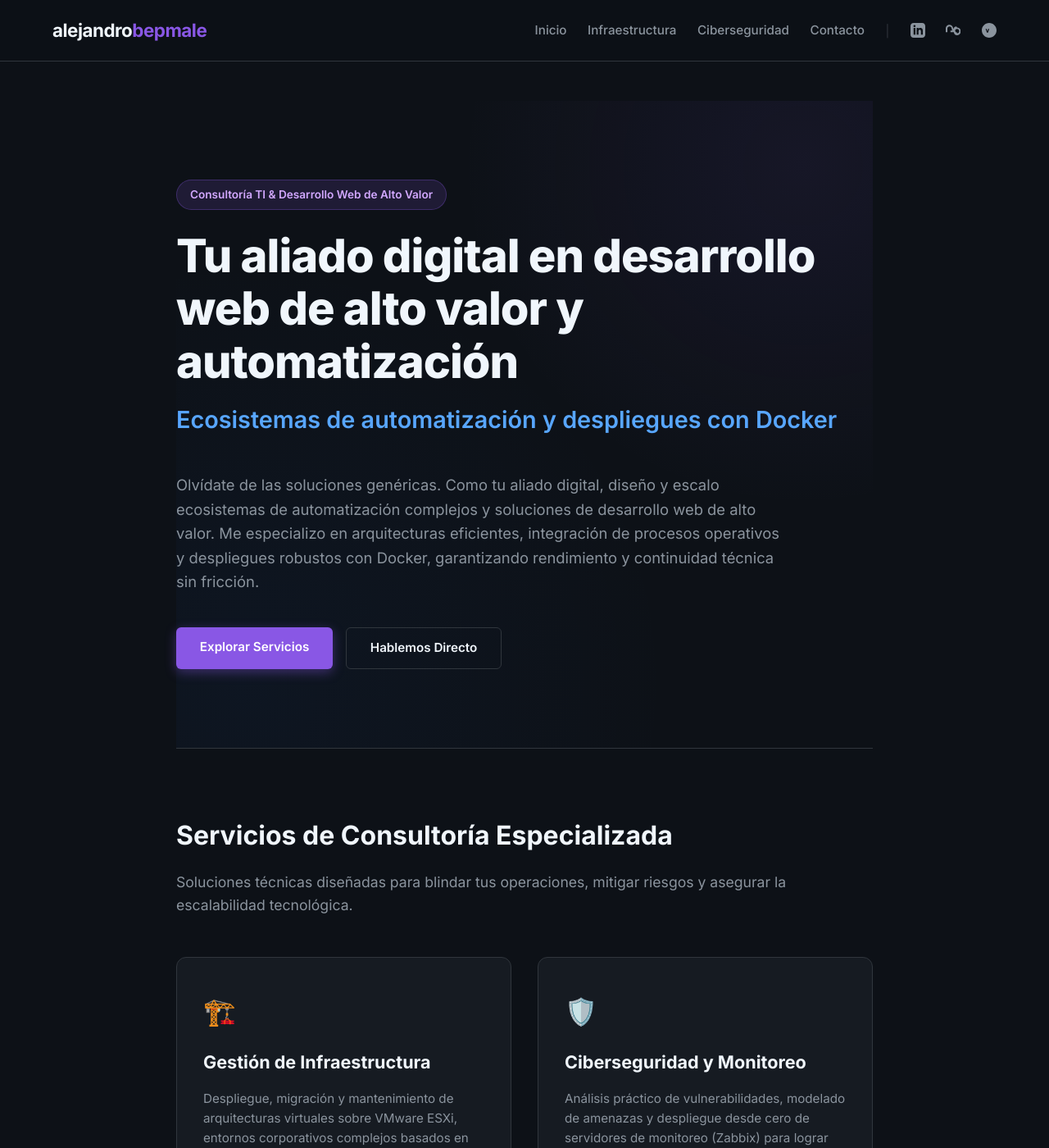
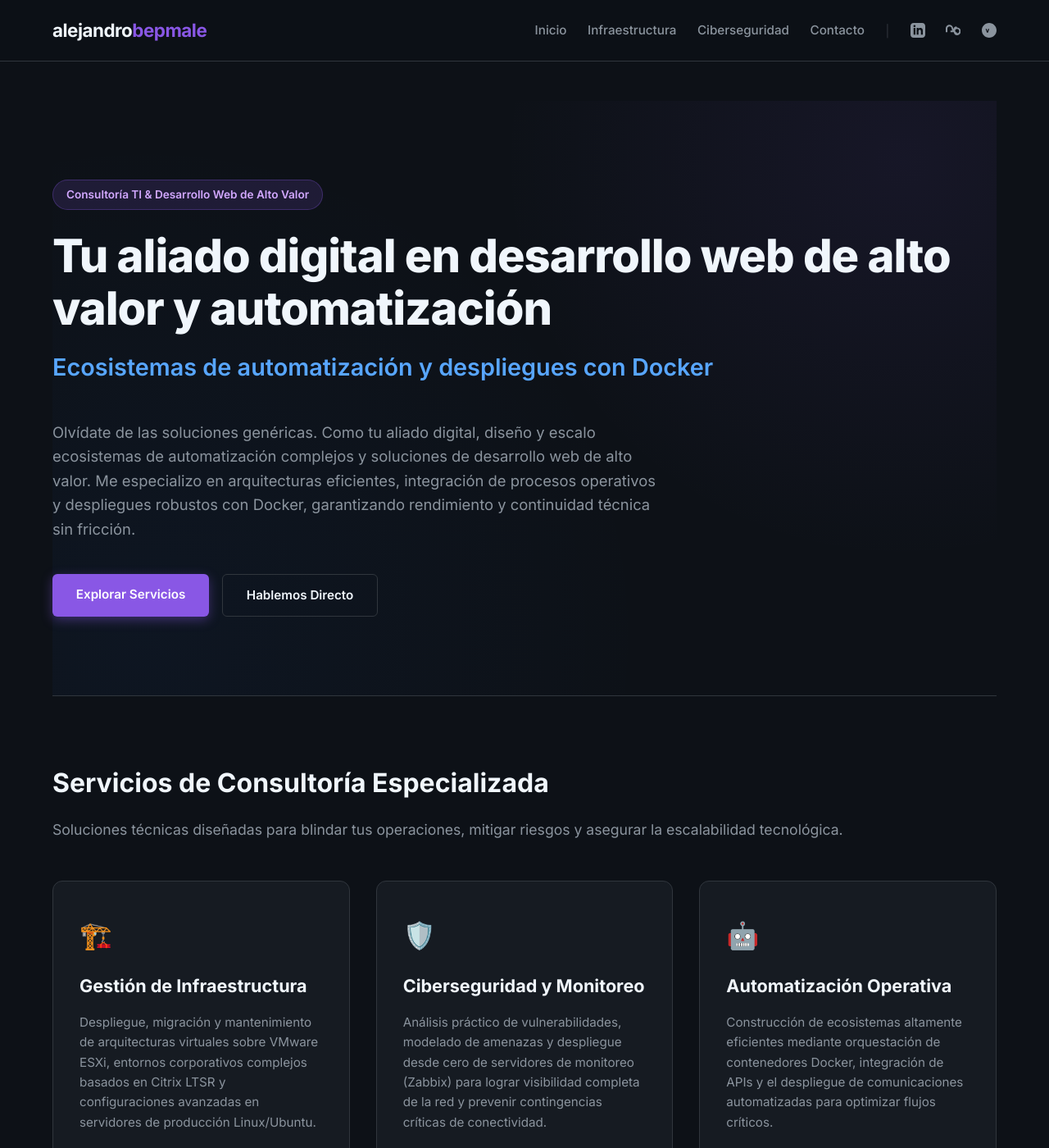
Before and after one commit to alejandrobepmale/alejandrobepmale.github.io, a Jekyll site: the page built from index.html, in a window 1280 px wide and 1400 px high. Shown: the whole window at 82% size. Built offline with Jekyll 4.4.1, drawn with Linux system fonts in a browser that asks for light colours.

Commit message:
Solucionar compresión del layout en index y mejorar tipografía en docs

```diff
--- a/_layouts/default.html
+++ b/_layouts/default.html
@@ -33,10 +33,14 @@
     {% endif %}
 
     <!-- El contenido principal de cada archivo Markdown/HTML caerá aquí -->
-    <main class="main-content">
-      <div class="content-container">
+    <main class="main-content {% if page.url == '/' %}main-home{% endif %}">
+      {% if page.url == '/' %}
         {{ content }}
-      </div>
+      {% else %}
+        <div class="content-container">
+          {{ content }}
+        </div>
+      {% endif %}
     </main>
   </div>
 
--- a/assets/css/custom.css
+++ b/assets/css/custom.css
@@ -171,7 +171,19 @@ a:hover {
 .content-container {
   max-width: 850px;
   margin: 0 auto;
+  font-size: 1.05rem;
 }
+
+.content-container h1 { font-size: 2.5rem; margin-bottom: 1.5rem; color: #fff; letter-spacing: -1px; }
+.content-container h2 { font-size: 1.8rem; margin-top: 2.5rem; margin-bottom: 1rem; border-bottom: 1px solid var(--border-color); padding-bottom: 0.5rem; color: var(--text-main); }
+.content-container p { margin-bottom: 1.5rem; line-height: 1.7; color: var(--text-muted); }
+.content-container ul, .content-container ol { margin-bottom: 1.5rem; padding-left: 1.5rem; color: var(--text-muted); line-height: 1.7; }
+.content-container li { margin-bottom: 0.5rem; }
+.content-container a { color: var(--accent-blue); text-decoration: none; }
+.content-container a:hover { text-decoration: underline; }
+.content-container code { background-color: rgba(137, 87, 229, 0.15); color: var(--accent-purple-light); padding: 0.2em 0.4em; border-radius: 4px; font-family: 'Courier New', Courier, monospace; font-size: 0.9em; }
+.content-container pre { background-color: #010409; padding: 1.2rem; border-radius: 8px; overflow-x: auto; border: 1px solid var(--border-color); margin-bottom: 1.5rem; }
+.content-container pre code { background-color: transparent; color: inherit; padding: 0; }
 
 /* Ocultar sidebar en móviles */
 @media (max-width: 768px) {
```
